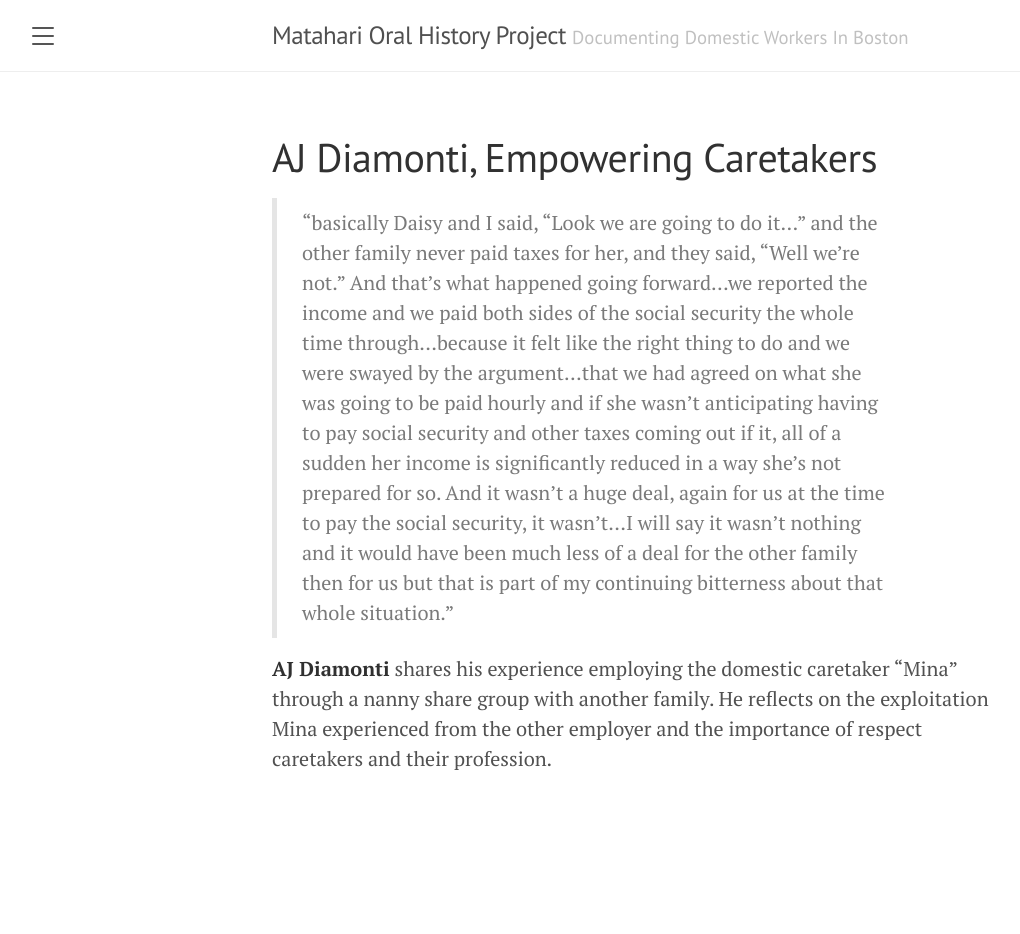
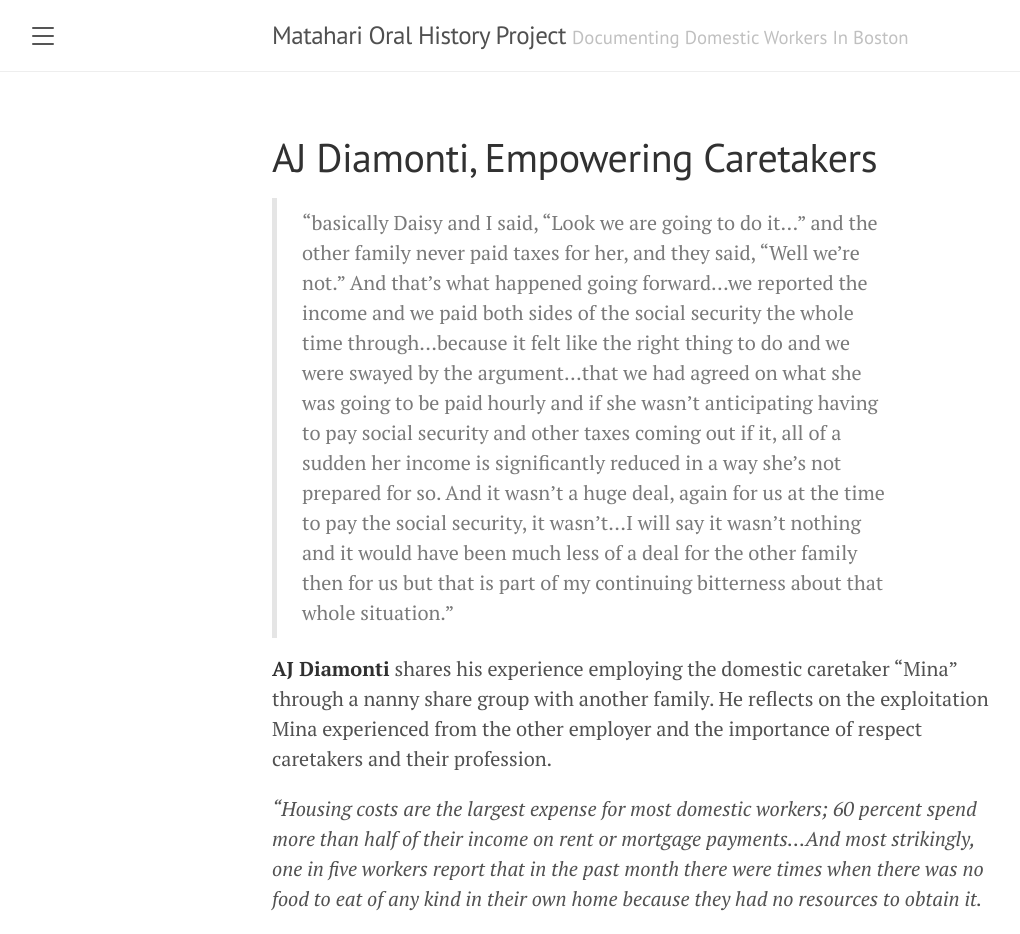
Before and after one commit to MatahariWomenWorkersCenter/OralHistoryProject, a Jekyll site: the page built from _posts/2020-04-03-AJDiamonte.md, in a window 1280 px wide. Shown: the whole page, without its empty margins (8-1028 px from the left). Built offline with Jekyll 4.4.1, drawn with Linux system fonts in a browser that asks for light colours; before the commit the page ends 900 px from its top, so only the background shows below that.

Commit message:
Update 2020-04-03-AJDiamonte.md

```diff
--- a/_posts/2020-04-03-AJDiamonte.md
+++ b/_posts/2020-04-03-AJDiamonte.md
@@ -7,3 +7,5 @@ title: AJ Diamonti, Empowering Caretakers
 
 
 **AJ Diamonti** shares his experience employing the domestic caretaker “Mina” through a nanny share group with another family. He reflects on the exploitation Mina experienced from the other employer and the importance of respect caretakers and their profession.
+
+*“Housing costs are the largest expense for most domestic workers; 60 percent spend more than half of their income on rent or mortgage payments...And most strikingly, one in five workers report that in the past month there were times when there was no food to eat of any kind in their own home because they had no resources to obtain it.*
```
